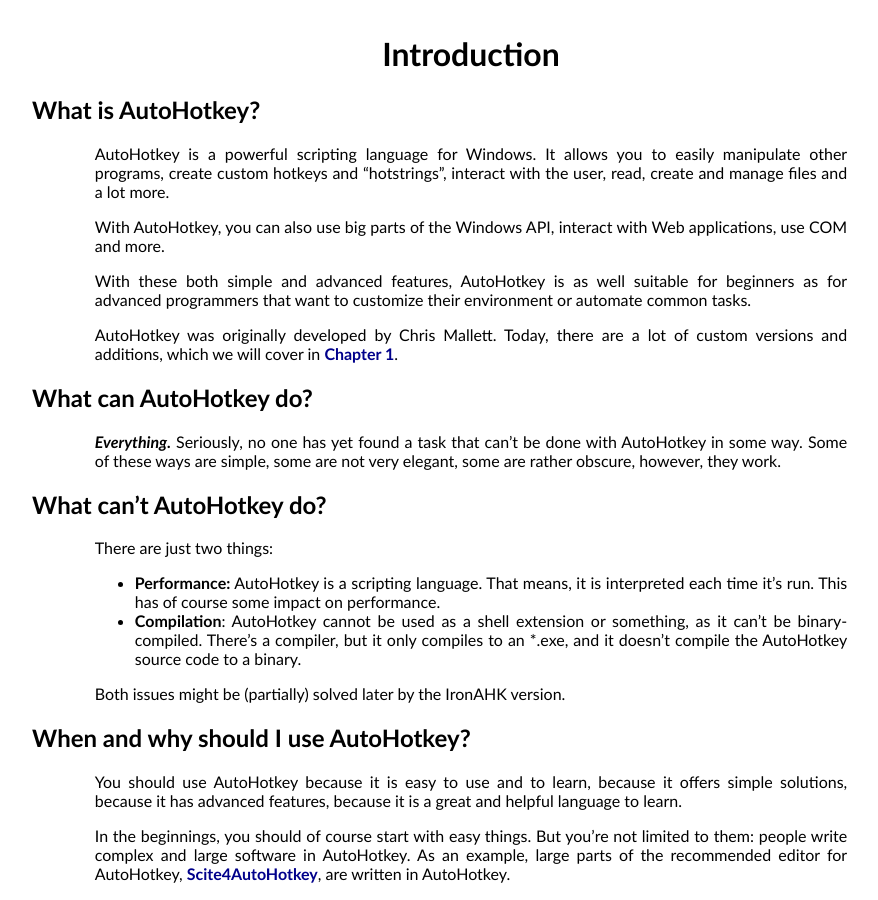
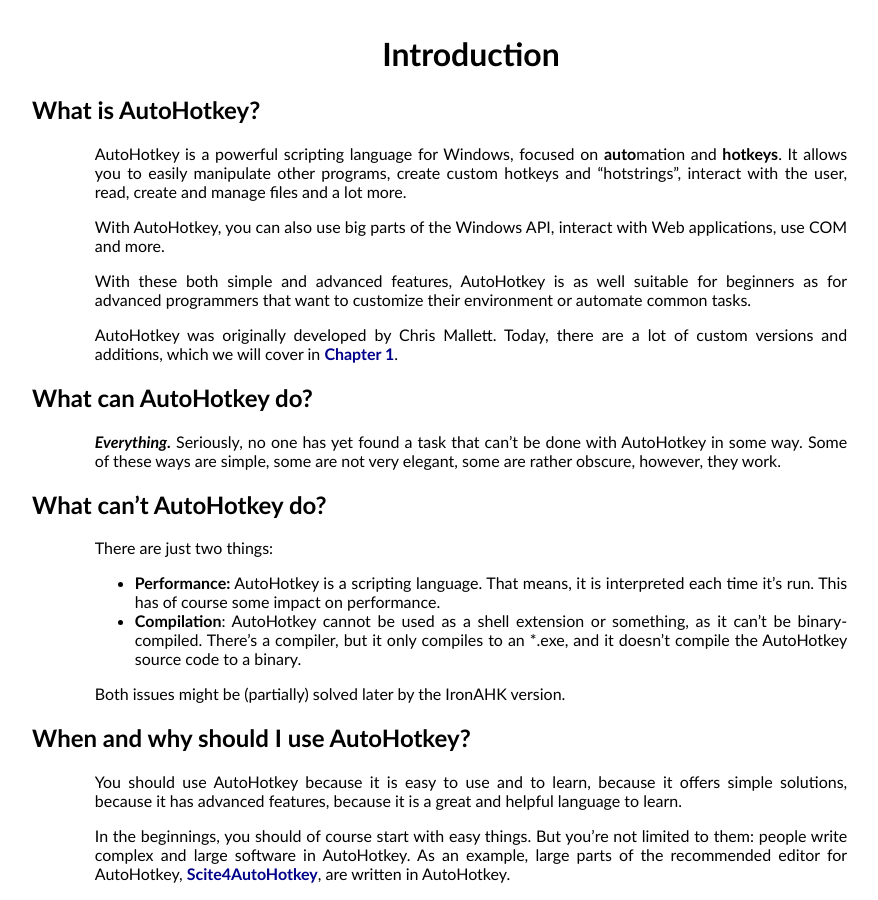
Before and after one commit to maul-esel/ahkbook, a Jekyll site: the page built from en/_posts/2011-10-29-Introduction.markdown, in a window 1280 px wide and 900 px high. Shown: the whole window, without its empty margins (169-1047 px from the left). Built offline with Jekyll 4.4.1, drawn with Linux system fonts in a browser that asks for light colours.

Commit message:
minor addition

```diff
--- a/en/_posts/2011-10-29-Introduction.markdown
+++ b/en/_posts/2011-10-29-Introduction.markdown
@@ -7,7 +7,7 @@ permalink: /en/Introduction.html
 # Introduction
 
 ## What is AutoHotkey?
-AutoHotkey is a powerful scripting language for Windows. It allows you to easily manipulate other programs, create custom hotkeys and "hotstrings", interact with the user, read, create and manage files and a lot more.
+AutoHotkey is a powerful scripting language for Windows, focused on **auto**mation and **hotkeys**. It allows you to easily manipulate other programs, create custom hotkeys and "hotstrings", interact with the user, read, create and manage files and a lot more.
 
 With AutoHotkey, you can also use big parts of the Windows API, interact with Web applications, use COM and more.
 
```
